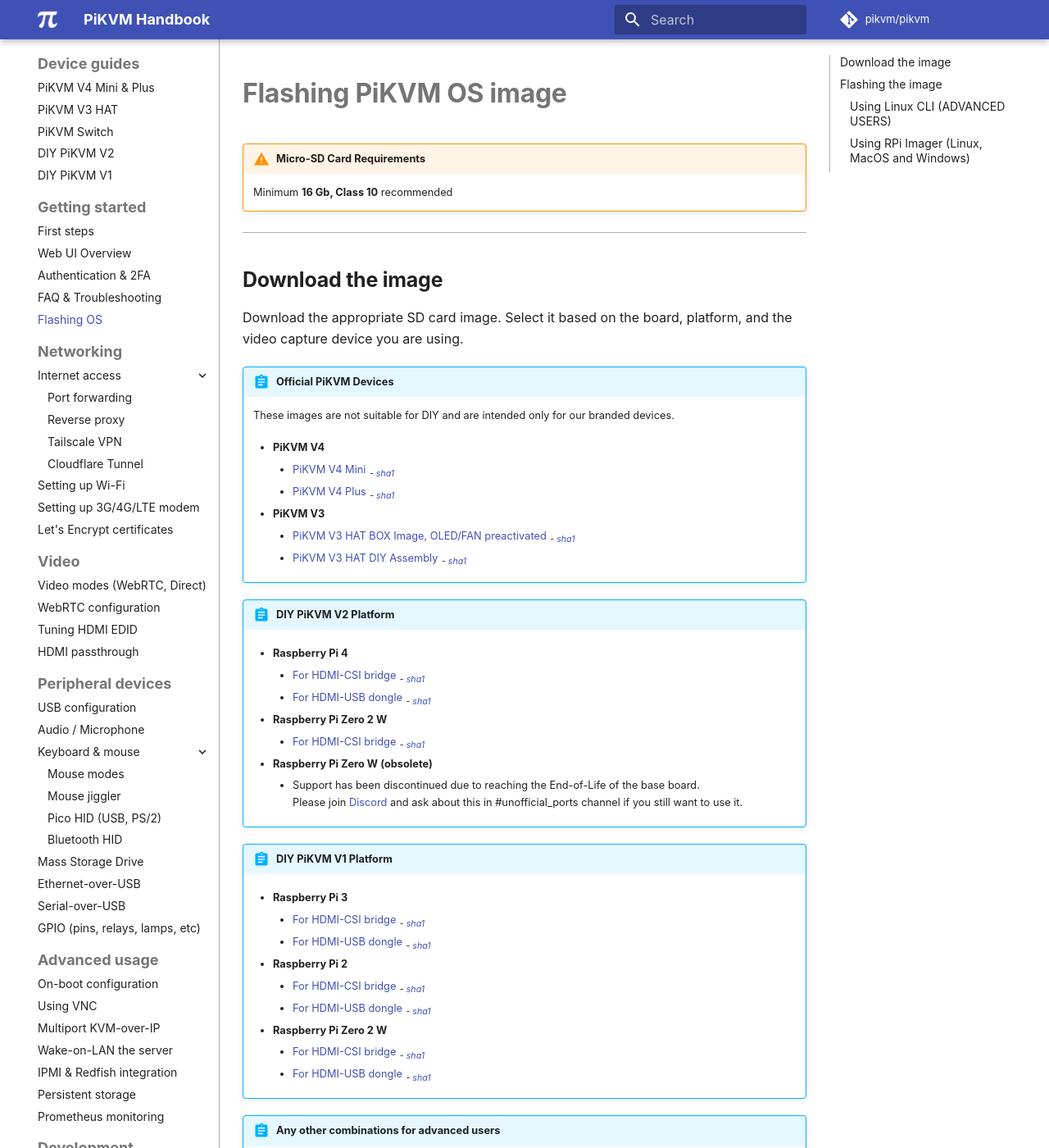
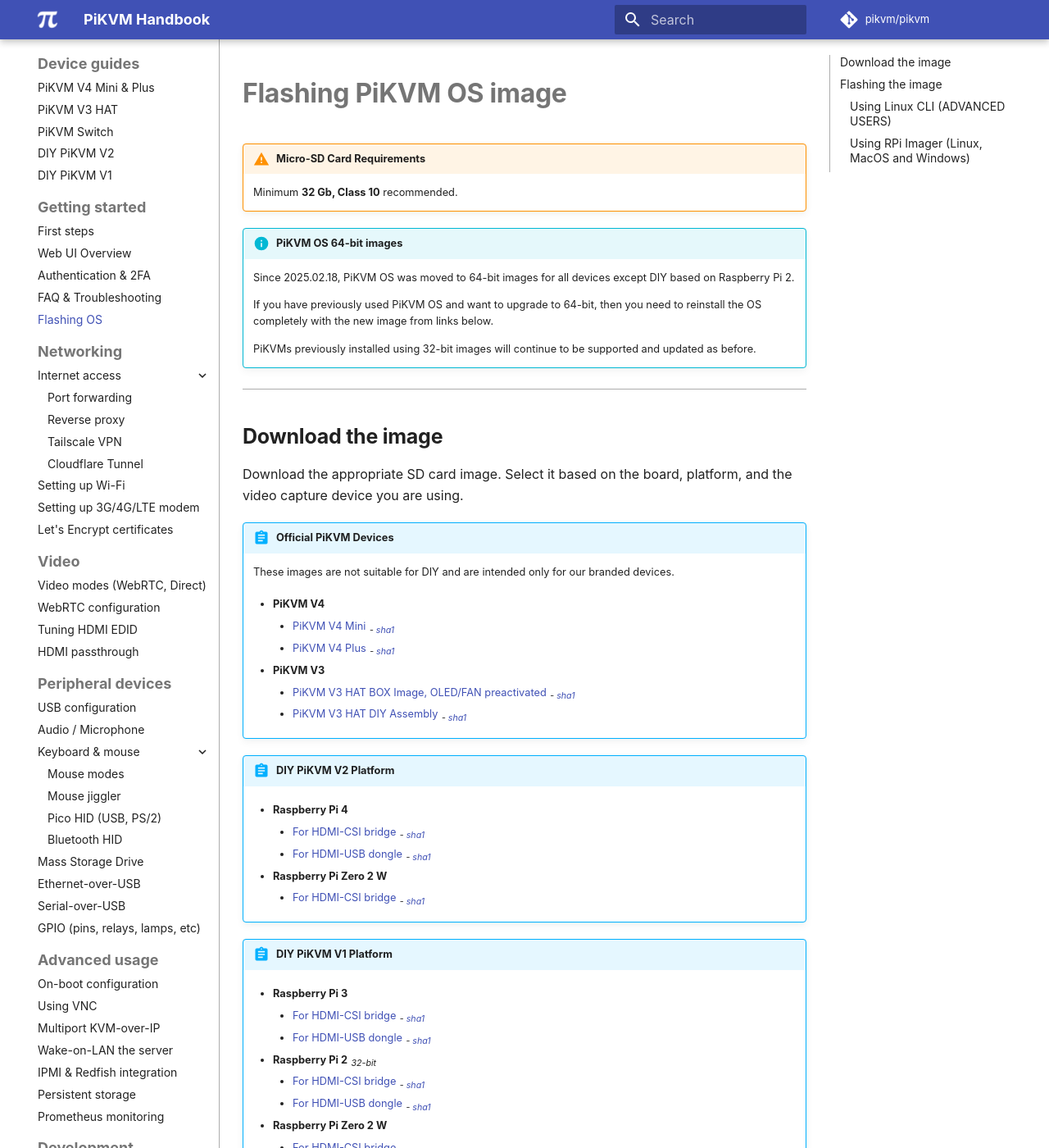
Before and after one commit to pikvm/pikvm, an MkDocs documentation site: the page built from docs/flashing_os.md, in a window 1280 px wide and 1400 px high. Shown: the whole window at 82% size. Built offline with MkDocs 1.6.1 and Material for MkDocs 9.7.7, drawn with Linux system fonts in a browser that asks for light colours; some web fonts are replaced; comment, search, counter and statistics services are not loaded.

Commit message:
using 64-bit images

```diff
--- a/docs/flashing_os.md
+++ b/docs/flashing_os.md
@@ -1,7 +1,17 @@
 # Flashing PiKVM OS image
 
 !!! warning "Micro-SD Card Requirements"
-    Minimum **16 Gb, Class 10** recommended
+
+    Minimum **32 Gb, Class 10** recommended.
+
+!!! info "PiKVM OS 64-bit images"
+
+    Since 2025.02.18, PiKVM OS was moved to 64-bit images for all devices except DIY based on Raspberry Pi 2.
+
+    If you have previously used PiKVM OS and want to upgrade to 64-bit,
+    then you need to reinstall the OS completely with the new image from links below.
+
+    PiKVMs previously installed using 32-bit images will continue to be supported and updated as before.
 
 -----
 ## Download the image
@@ -13,52 +23,48 @@
     These images are not suitable for DIY and are intended only for our branded devices.
 
     * **PiKVM V4**
-        * [PiKVM V4 Mini](https://files.pikvm.org/images/v4mini-hdmi-rpi4/arm/v4mini-hdmi-rpi4-latest.img.xz)
-            <sub>- [*sha1*](https://files.pikvm.org/images/v4mini-hdmi-rpi4/arm/v4mini-hdmi-rpi4-latest.img.xz.sha1)
-        * [PiKVM V4 Plus](https://files.pikvm.org/images/v4plus-hdmi-rpi4/arm/v4plus-hdmi-rpi4-latest.img.xz)
-            <sub>- [*sha1*](https://files.pikvm.org/images/v4plus-hdmi-rpi4/arm/v4plus-hdmi-rpi4-latest.img.xz.sha1)
+        * [PiKVM V4 Mini](https://files.pikvm.org/images/v4mini-hdmi-rpi4/aarch64/v4mini-hdmi-rpi4-aarch64-latest.img.xz)
+            <sub>- [*sha1*](https://files.pikvm.org/images/v4mini-hdmi-rpi4/aarch64/v4mini-hdmi-rpi4-aarch64-latest.img.xz.sha1)
+        * [PiKVM V4 Plus](https://files.pikvm.org/images/v4plus-hdmi-rpi4/aarch64/v4plus-hdmi-rpi4-aarch64-latest.img.xz)
+            <sub>- [*sha1*](https://files.pikvm.org/images/v4plus-hdmi-rpi4/aarch64/v4plus-hdmi-rpi4-aarch64-latest.img.xz.sha1)
 
     * **PiKVM V3**
-        * [PiKVM V3 HAT BOX Image, OLED/FAN preactivated](https://files.pikvm.org/images/v3-hdmi-rpi4/arm/v3-hdmi-rpi4-box-latest.img.xz)
-            <sub>- [*sha1*](https://files.pikvm.org/images/v3-hdmi-rpi4/arm/v3-hdmi-rpi4-box-latest.img.xz.sha1)
-        * [PiKVM V3 HAT DIY Assembly](https://files.pikvm.org/images/v3-hdmi-rpi4/arm/v3-hdmi-rpi4-latest.img.xz)
-            <sub>- [*sha1*](https://files.pikvm.org/images/v3-hdmi-rpi4/arm/v3-hdmi-rpi4-latest.img.xz.sha1)</sub>
+        * [PiKVM V3 HAT BOX Image, OLED/FAN preactivated](https://files.pikvm.org/images/v3-hdmi-rpi4/aarch64/v3-hdmi-rpi4-box-aarch64-latest.img.xz)
+            <sub>- [*sha1*](https://files.pikvm.org/images/v3-hdmi-rpi4/aarch64/v3-hdmi-rpi4-box-aarch64-latest.img.xz.sha1)
+        * [PiKVM V3 HAT DIY Assembly](https://files.pikvm.org/images/v3-hdmi-rpi4/aarch64/v3-hdmi-rpi4-aarch64-latest.img.xz)
+            <sub>- [*sha1*](https://files.pikvm.org/images/v3-hdmi-rpi4/aarch64/v3-hdmi-rpi4-aarch64-latest.img.xz.sha1)</sub>
 
 !!! abstract "DIY PiKVM V2 Platform"
 
     * **Raspberry Pi 4**
-        * [For HDMI-CSI bridge](https://files.pikvm.org/images/v2-hdmi-rpi4/arm/v2-hdmi-rpi4-latest.img.xz)
-            <sub>- [*sha1*](https://files.pikvm.org/images/v2-hdmi-rpi4/arm/v2-hdmi-rpi4-latest.img.xz.sha1)</sub>
-        * [For HDMI-USB dongle](https://files.pikvm.org/images/v2-hdmiusb-rpi4/arm/v2-hdmiusb-rpi4-latest.img.xz)
-            <sub>- [*sha1*](https://files.pikvm.org/images/v2-hdmiusb-rpi4/arm/v2-hdmiusb-rpi4-latest.img.xz.sha1)</sub>
+        * [For HDMI-CSI bridge](https://files.pikvm.org/images/v2-hdmi-rpi4/aarch64/v2-hdmi-rpi4-aarch64-latest.img.xz)
+            <sub>- [*sha1*](https://files.pikvm.org/images/v2-hdmi-rpi4/aarch64/v2-hdmi-rpi4-aarch64-latest.img.xz.sha1)</sub>
+        * [For HDMI-USB dongle](https://files.pikvm.org/images/v2-hdmiusb-rpi4/aarch64/v2-hdmiusb-rpi4-aarch64-latest.img.xz)
+            <sub>- [*sha1*](https://files.pikvm.org/images/v2-hdmiusb-rpi4/aarch64/v2-hdmiusb-rpi4-aarch64-latest.img.xz.sha1)</sub>
 
     * **Raspberry Pi Zero 2 W**
-        * [For HDMI-CSI bridge](https://files.pikvm.org/images/v2-hdmi-zero2w/arm/v2-hdmi-zero2w-latest.img.xz)
-            <sub>- [*sha1*](https://files.pikvm.org/images/v2-hdmi-zero2w/arm/v2-hdmi-zero2w-latest.img.xz.sha1)</sub>
-
-    * **Raspberry Pi Zero W (obsolete)**
-        * Support has been discontinued due to reaching the End-of-Life of the base board.<br>
-            Please join [Discord](https://discord.gg/bpmXfz5) and ask about this in #unofficial_ports channel if you still want to use it.
+        * [For HDMI-CSI bridge](https://files.pikvm.org/images/v2-hdmi-zero2w/aarch64/v2-hdmi-zero2w-aarch64-latest.img.xz)
+            <sub>- [*sha1*](https://files.pikvm.org/images/v2-hdmi-zero2w/aarch64/v2-hdmi-zero2w-aarch64-latest.img.xz.sha1)</sub>
 
 !!! abstract "DIY PiKVM V1 Platform"
 
     * **Raspberry Pi 3**
-        * [For HDMI-CSI bridge](https://files.pikvm.org/images/v1-hdmi-rpi3/arm/v1-hdmi-rpi3-latest.img.xz)
-            <sub>- [*sha1*](https://files.pikvm.org/images/v1-hdmi-rpi3/arm/v1-hdmi-rpi3-latest.img.xz.sha1)</sub>
-        * [For HDMI-USB dongle](https://files.pikvm.org/images/v1-hdmiusb-rpi3/arm/v1-hdmiusb-rpi3-latest.img.xz)
-            <sub>- [*sha1*](https://files.pikvm.org/images/v1-hdmiusb-rpi3/arm/v1-hdmiusb-rpi3-latest.img.xz.sha1)</sub>
+        * [For HDMI-CSI bridge](https://files.pikvm.org/images/v1-hdmi-rpi3/aarch64/v1-hdmi-rpi3-aarch64-latest.img.xz)
+            <sub>- [*sha1*](https://files.pikvm.org/images/v1-hdmi-rpi3/aarch64/v1-hdmi-rpi3-aarch64-latest.img.xz.sha1)</sub>
+        * [For HDMI-USB dongle](https://files.pikvm.org/images/v1-hdmiusb-rpi3/aarch64/v1-hdmiusb-rpi3-aarch64-latest.img.xz)
+            <sub>- [*sha1*](https://files.pikvm.org/images/v1-hdmiusb-rpi3/aarch64/v1-hdmiusb-rpi3-aarch64-latest.img.xz.sha1)</sub>
 
-    * **Raspberry Pi 2**
-        * [For HDMI-CSI bridge](https://files.pikvm.org/images/v1-hdmi-rpi2/arm/v1-hdmi-rpi2-latest.img.xz)
-            <sub>- [*sha1*](https://files.pikvm.org/images/v1-hdmi-rpi2/arm/v1-hdmi-rpi2-latest.img.xz.sha1)</sub>
-        * [For HDMI-USB dongle](https://files.pikvm.org/images/v1-hdmiusb-rpi2/arm/v1-hdmiusb-rpi2-latest.img.xz)
-            <sub>- [*sha1*](https://files.pikvm.org/images/v1-hdmiusb-rpi2/arm/v1-hdmiusb-rpi2-latest.img.xz.sha1)</sub>
+    * **Raspberry Pi 2** <sub>*32-bit*</sub>
+        * [For HDMI-CSI bridge](https://files.pikvm.org/images/v1-hdmi-rpi2/arm/v1-hdmi-rpi2-arm-latest.img.xz)
+            <sub>- [*sha1*](https://files.pikvm.org/images/v1-hdmi-rpi2/arm/v1-hdmi-rpi2-arm-latest.img.xz.sha1)</sub>
+        * [For HDMI-USB dongle](https://files.pikvm.org/images/v1-hdmiusb-rpi2/arm/v1-hdmiusb-rpi2-arm-latest.img.xz)
+            <sub>- [*sha1*](https://files.pikvm.org/images/v1-hdmiusb-rpi2/arm/v1-hdmiusb-rpi2-arm-latest.img.xz.sha1)</sub>
 
     * **Raspberry Pi Zero 2 W**
-        * [For HDMI-CSI bridge](https://files.pikvm.org/images/v1-hdmi-zero2w/arm/v1-hdmi-zero2w-latest.img.xz)
-            <sub>- [*sha1*](https://files.pikvm.org/images/v1-hdmi-zero2w/arm/v1-hdmi-zero2w-latest.img.xz.sha1)</sub>
-        * [For HDMI-USB dongle](https://files.pikvm.org/images/v1-hdmiusb-zero2w/arm/v1-hdmiusb-zero2w-latest.img.xz)
-            <sub>- [*sha1*](https://files.pikvm.org/images/v1-hdmiusb-zero2w/arm/v1-hdmiusb-zero2w-latest.img.xz.sha1)</sub>
+        * [For HDMI-CSI bridge](https://files.pikvm.org/images/v1-hdmi-zero2w/aarch64/v1-hdmi-zero2w-aarch64-latest.img.xz)
+            <sub>- [*sha1*](https://files.pikvm.org/images/v1-hdmi-zero2w/aarch64/v1-hdmi-zero2w-aarch64-latest.img.xz.sha1)</sub>
+        * [For HDMI-USB dongle](https://files.pikvm.org/images/v1-hdmiusb-zero2w/aarch64/v1-hdmiusb-zero2w-aarch64-latest.img.xz)
+            <sub>- [*sha1*](https://files.pikvm.org/images/v1-hdmiusb-zero2w/aarch64/v1-hdmiusb-zero2w-aarch64-latest.img.xz.sha1)</sub>
 
 !!! abstract "Any other combinations for advanced users"
     Please check the [file archives](https://files.pikvm.org/images/) for ready-made image or [build the image yourself](building_os.md).
```
